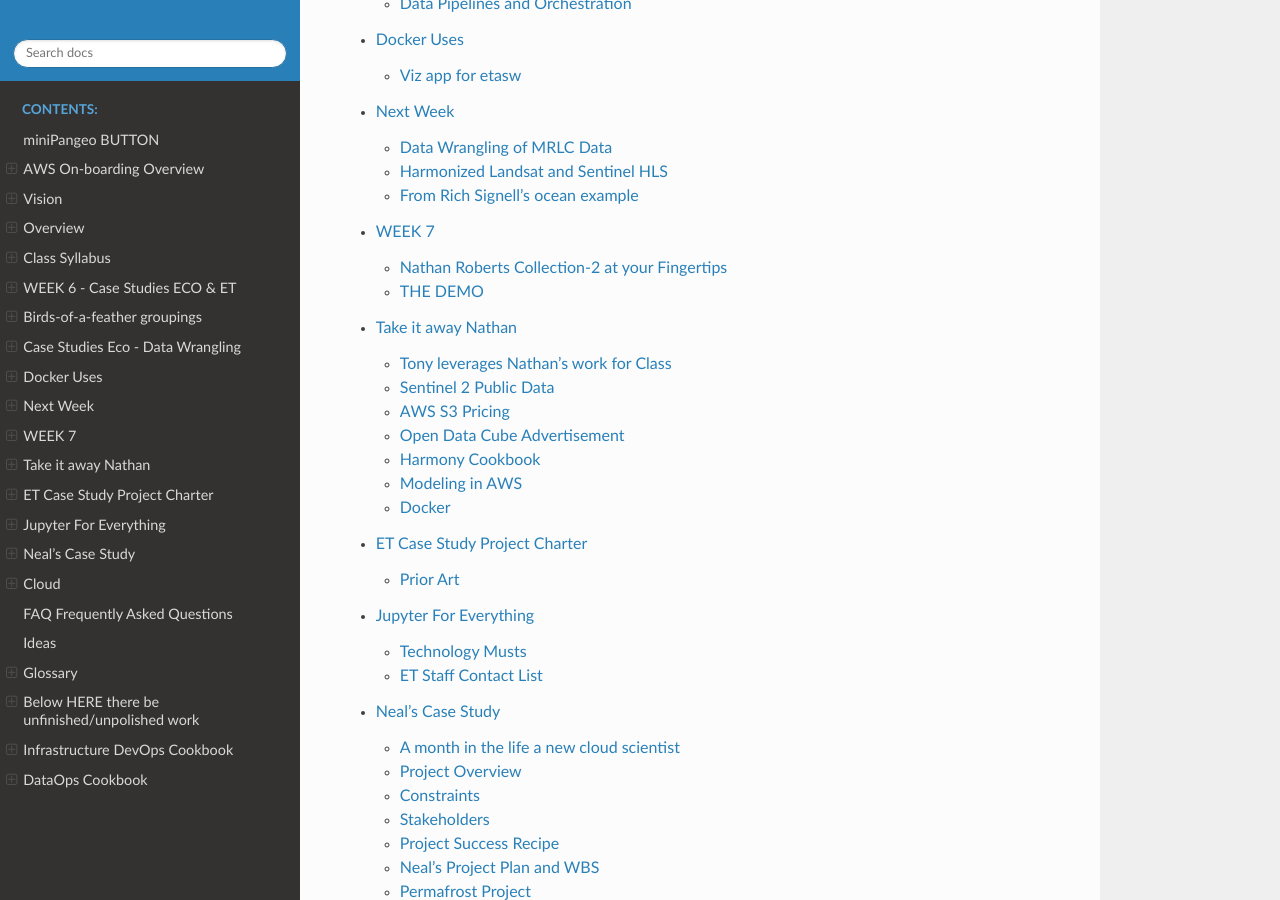
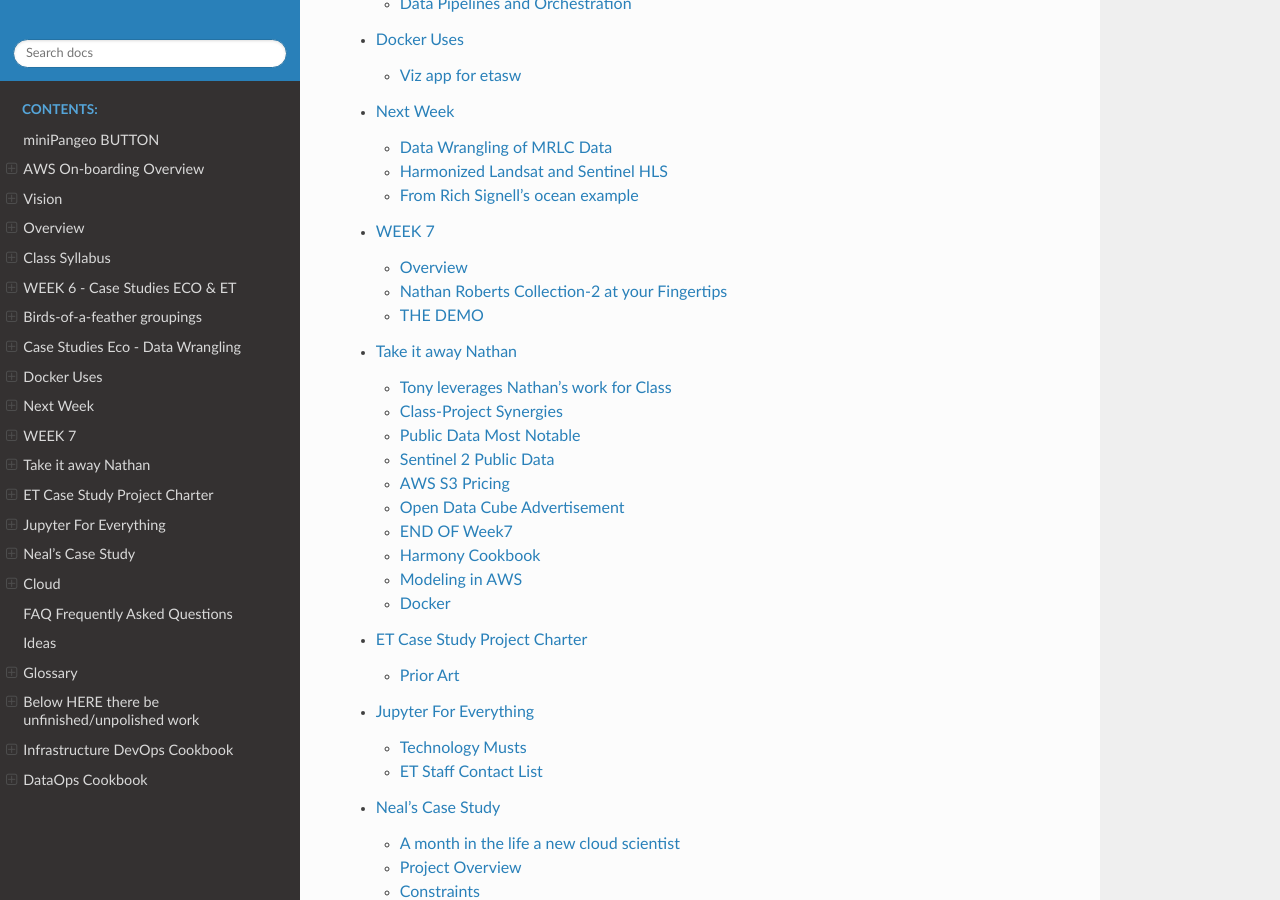
Before and after one commit to tonybutzer/harmony-docs, a Sphinx documentation site: the page built from documentation/source/index.rst, in a window 1280 px wide and 900 px high, scrolled down 2653 px. Built offline with Sphinx 7.4.7 and the Read the Docs theme 2.0.0, drawn with Linux system fonts in a browser that asks for light colours; pages that are not in the unit, such as notebooks, are missing from menus; some of the changed lines change nothing that is shown.

Commit message:
automatic git update from Makefile

```diff
--- a/documentation/source/07week.md
+++ b/documentation/source/07week.md
@@ -1,5 +1,13 @@
 
 # WEEK 7
+
+## Overview
+
+1. Focus on Public Data
+2. Demo of S3, STAC and Collection 2 in pangeo.chs.usgs.gov
+3. Repeat Demo of S3 from the mini-pangeo - with animations
+4. Talk about class-project synergies
+5. Adjourn
 
 ## Nathan Roberts Collection-2 at your Fingertips
 
@@ -35,10 +43,39 @@
 ## Tony leverages Nathan's work for Class
 ### Demos
 
+## Class-Project Synergies
+1. All hands - all of these projects are connected in this class
+    - Landfire
+    - LCMAP
+    - NLCD
+    - Evapotranspiration
+    - Invasive Species - Cheatgrass
+    - Fews - geoserver/geoengine
+2. Composites
+    - We should pilot some of this work using Open Data Cube examples as a starting point.
+    - NLCD
+    - Brett Bunde interest
+
+
+## Public Data Most Notable
+
+1. Landsat-8 PDS - Development Data - Proof of Concept
+2. Landsat Collection-2 ARD CARD4L - soon to replace the above data - for real science
+3. Sentinel data and now in COGS vs. JPEG2000 format
+4. Harmonized Landsat and Sentinel - version 1.5
+    - Logan and Devandra - exploring this now.
+
 
 ## Sentinel 2 Public Data
-- more to come on public data acess via STAC
 
+### I FOUND SOME SENTINEL-2 COGS!!!!!!
+- more to come on public data access via STAC
+
+- https://registry.opendata.aws/sentinel-2-l2a-cogs/
+
+- https://registry.opendata.aws/
+
+- https://registry.opendata.aws/sentinel-2/
 
 
 ## AWS S3 Pricing
@@ -64,7 +101,12 @@
 
 [cube-in-a-box sentinel-2 example](https://github.com/opendatacube/cube-in-a-box/blob/2a6fd9c34a2ea2e24a124548ac359092d4082d11/notebooks/Sentinel_2.ipynb)
 
+---
 
+## END OF Week7
+---
+
+---
 
 ## Harmony Cookbook
 
```
